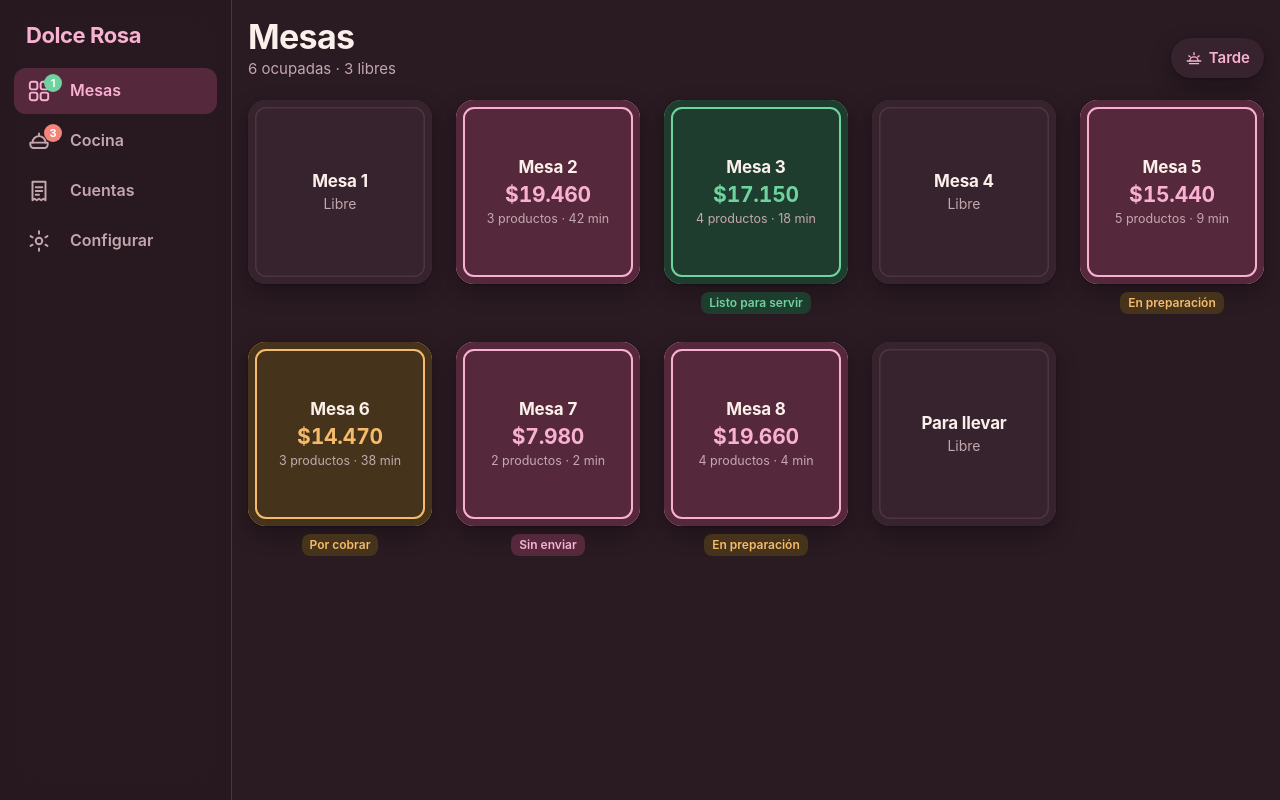
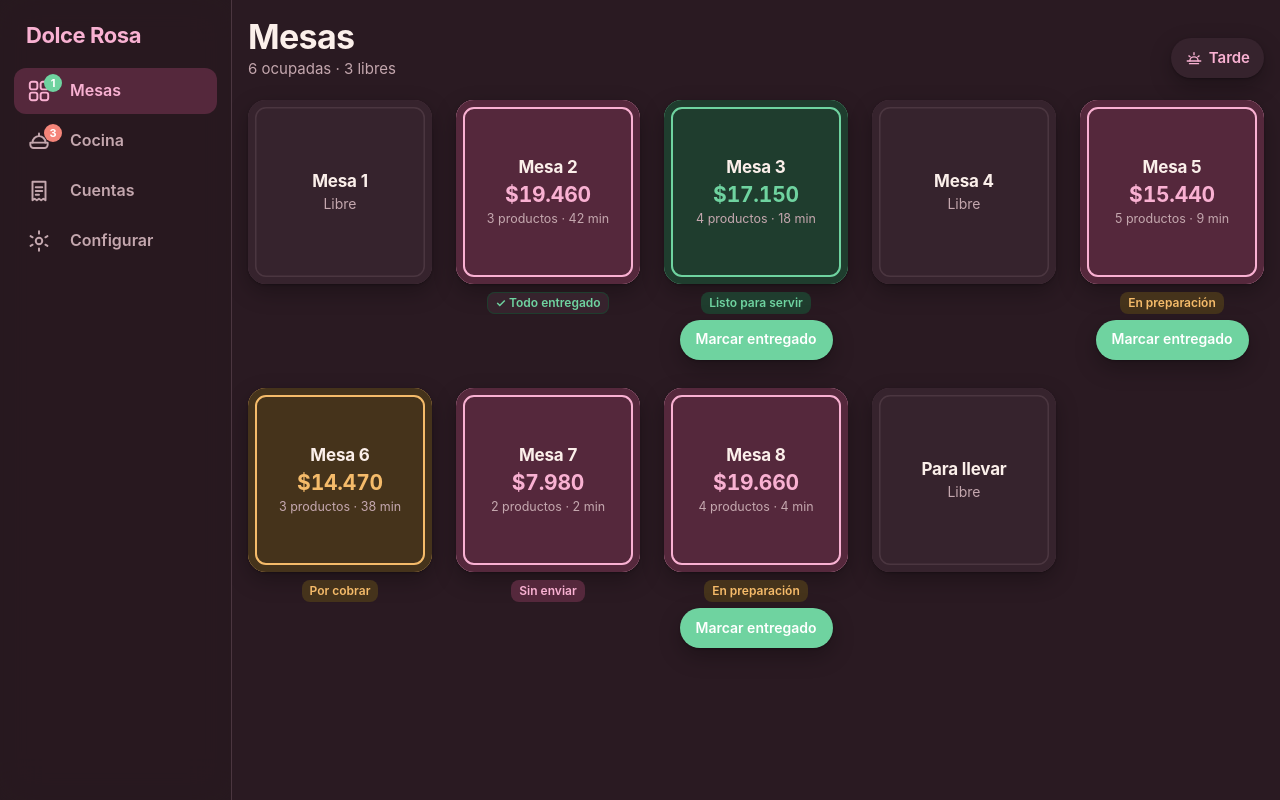
Before and after one commit to THESUTROBOY/dolce-rosa, a React (Vite) app: page / in a window 1280 px wide. Built offline with nearby package versions, Linux system fonts and the light colour scheme.

Commit message:
Mesero marca entregado desde la mesa; aviso de todo entregado
Co-Authored-By: Claude Opus 5.5 <noreply@anthropic.com>
Claude-Session: https://claude.ai/code/session_01JsgFJ34AsFWbNxxtMb5pZq

```diff
--- a/src/domain/store.ts
+++ b/src/domain/store.ts
@@ -251,6 +251,21 @@ export class Store {
     });
   }
 
+  /** El mesero entrega en la mesa todo lo enviado (esté en preparación o listo). Devuelve cuántas comandas cerró. */
+  markServed(accountId: string): number {
+    const pending = this.state.comandas.filter((c) => c.accountId === accountId && c.status !== 'entregado');
+    if (!pending.length) throw new DomainError('No hay nada pendiente de entregar');
+    this.commit((d) => {
+      d.comandas
+        .filter((c) => c.accountId === accountId && c.status !== 'entregado')
+        .forEach((c) => {
+          c.status = 'entregado';
+          c.updatedAt = this.iso();
+        });
+    });
+    return pending.length;
+  }
+
   moveTable(accountId: string, tableId: string) {
     const table = this.state.tables.find((t) => t.id === tableId);
     if (!table) throw new DomainError('Mesa no encontrada');
--- a/src/index.css
+++ b/src/index.css
@@ -440,6 +440,11 @@ button:disabled {
   background: var(--brand-soft);
   color: var(--brand);
 }
+.pill-done {
+  background: var(--surface);
+  color: var(--ok);
+  box-shadow: inset 0 0 0 1px var(--ok-soft);
+}
 .pill-soft {
   background: var(--surface-2);
   color: var(--muted);
@@ -767,6 +772,31 @@ button:disabled {
   font-size: 12.5px;
   color: var(--muted);
 }
+.table-slot {
+  display: flex;
+  flex-direction: column;
+  align-items: center;
+  gap: 6px;
+}
+.table-slot:has(.table-barra) {
+  grid-column: 1 / -1;
+}
+.table-slot > .table {
+  width: 100%;
+}
+.tt-deliver {
+  min-height: 40px;
+  padding: 0 16px;
+  border-radius: 20px;
+  background: var(--ok);
+  color: #fff;
+  font-size: 14px;
+  font-weight: 600;
+  box-shadow: var(--shadow);
+}
+.tt-deliver:active {
+  transform: scale(0.96);
+}
 .tt-badges {
   display: flex;
   flex-wrap: wrap;
@@ -1436,6 +1466,13 @@ button:disabled {
 .tag-gap {
   margin-left: 6px;
 }
+.served-note {
+  margin: 0;
+  color: var(--ok);
+  font-weight: 600;
+  font-size: 15px;
+  text-align: center;
+}
 .pending-pane {
   max-width: 560px;
   margin: 0 auto;
--- a/src/ui/TableView.tsx
+++ b/src/ui/TableView.tsx
@@ -388,6 +388,7 @@ function AccountPane({ account, onEmitted, onGoMenu }: { account?: Account; onEm
   const { neto, iva } = netAndTax(total);
   const hasUnsent = account.lines.some((l) => !l.sentAt);
   const pending = account.status === 'emitida';
+  const toServe = state.comandas.filter((c) => c.accountId === account.id && c.status !== 'entregado').length;
   const suggested = suggestedTip(total, state.settings.tipPercent);
   const emitNow = () => {
     const ok = run(() => (store.emit(account.id), true));
@@ -483,6 +484,13 @@ function AccountPane({ account, onEmitted, onGoMenu }: { account?: Account; onEm
           </>
         ) : (
           <>
+            {toServe > 0 ? (
+              <button className="btn-ok wide" onClick={() => run(() => store.markServed(account.id), 'Todo entregado en la mesa')}>
+                Marcar todo entregado
+              </button>
+            ) : (
+              account.lines.length > 0 && !hasUnsent && <p className="served-note">✓ Todo lo pedido ya está entregado en la mesa.</p>
+            )}
             {hasUnsent && <p className="hint">Hay productos sin enviar. Envíalos antes de emitir el detalle.</p>}
             <button className="btn-primary wide" disabled={hasUnsent} onClick={emitNow}>
               {canPrint && state.settings.printOnEmit !== false ? 'Emitir e imprimir detalle' : 'Emitir detalle de cuenta'}
--- a/src/ui/Tables.tsx
+++ b/src/ui/Tables.tsx
@@ -1,6 +1,6 @@
 import { accountTotal, clp, occupiesTable } from '../domain/calc';
 import type { TableDef } from '../domain/types';
-import { ago, useAppState, useNow, useUi } from '../state';
+import { ago, useAction, useAppState, useNow, useStore, useUi } from '../state';
 
 type Shape = 'cuadrada' | 'redonda' | 'barra';
 
@@ -28,6 +28,8 @@ export function Tables({ onOpen }: { onOpen(tableId: string): void }) {
   const state = useAppState();
   const now = useNow();
   const { theme, themeIsAuto, toggleTheme } = useUi();
+  const store = useStore();
+  const run = useAction();
   const open = state.accounts.filter(occupiesTable);
   const busy = open.length;
 
@@ -58,9 +60,10 @@ export function Tables({ onOpen }: { onOpen(tableId: string): void }) {
           const unsent = a ? a.lines.filter((l) => !l.sentAt).length : 0;
           const shape = shapeOf(t);
           const items = a ? a.lines.reduce((s, l) => s + l.qty, 0) : 0;
+          const allServed = !!a && a.status === 'abierta' && unsent === 0 && coms.length > 0 && ready === 0 && cooking === 0;
           return (
+            <div key={t.id} className="table-slot">
               <button
-              key={t.id}
                 className={`table table-${shape} ${a ? 'busy' : ''} ${ready ? 'ready' : ''} ${a?.status === 'emitida' ? 'pending' : ''}`}
                 onClick={() => onOpen(t.id)}
                 aria-label={`${t.name}, ${a ? `ocupada, ${clp(accountTotal(a))}` : 'libre'}`}
@@ -82,9 +85,16 @@ export function Tables({ onOpen }: { onOpen(tableId: string): void }) {
                   {ready > 0 && <span className="pill pill-ok">Listo para servir</span>}
                   {cooking > 0 && <span className="pill pill-warn">En preparación</span>}
                   {unsent > 0 && <span className="pill pill-brand">Sin enviar</span>}
+                  {allServed && <span className="pill pill-done">✓ Todo entregado</span>}
                   {a?.status === 'emitida' && <span className="pill pill-warn">Por cobrar</span>}
                 </span>
               </button>
+              {a && (ready > 0 || cooking > 0) && (
+                <button className="tt-deliver" onClick={() => run(() => store.markServed(a.id), `${t.name}: todo entregado`)}>
+                  Marcar entregado
+                </button>
+              )}
+            </div>
           );
         })}
       </div>
```
Also changed, not shown: 1 other file (tests, documents, lock files or other folders). Lines whose indentation alone changed are shown as unchanged.
